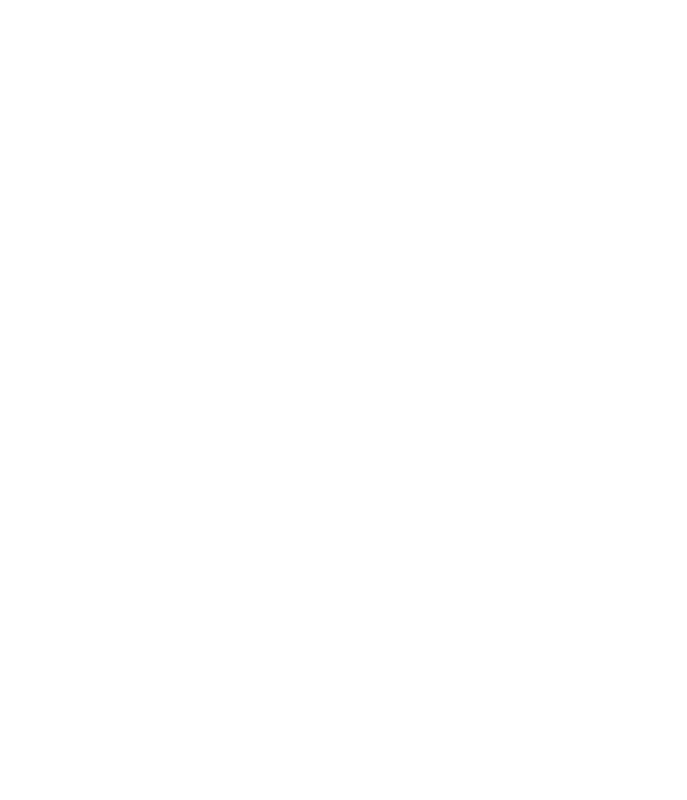
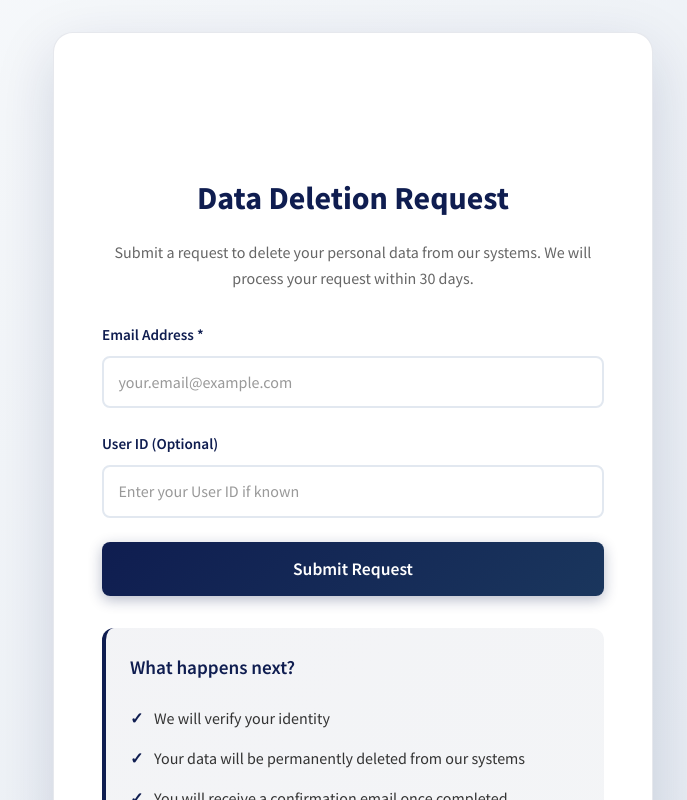
Before and after one commit to goldstein18/goldsteinsystems, a React (Create React App) app: page /request in a window 1280 px wide. Before the commit this address had no page. Shown: the top 800 px of the page, without its empty margins (287-974 px from the left). Built offline with nearby package versions, Linux system fonts and the light colour scheme; the HTML template or start-up script is replaced by a standard one.

Commit message:
add data request

```diff
--- a/src/App.js
+++ b/src/App.js
@@ -11,6 +11,7 @@
 import Footer from './components/Footer';
 import ProposalG5499 from './components/ProposalG5499';
 import SEOHead from './components/SEOHead';
+import DataDeletionRequest from './components/DataDeletionRequest';
 
 function App() {
   const [isMenuOpen, setIsMenuOpen] = useState(false);
@@ -43,6 +44,7 @@
             </>
           } />
           <Route path="/propuestaG5499" element={<ProposalG5499 />} />
+          <Route path="/request" element={<DataDeletionRequest />} />
         </Routes>
       </div>
     </Router>
--- /dev/null
+++ b/src/components/DataDeletionRequest.css
@@ -0,0 +1,234 @@
+.data-deletion-container {
+  min-height: 100vh;
+  background: linear-gradient(135deg, #f8fafc 0%, #e2e8f0 100%);
+  display: flex;
+  justify-content: center;
+  align-items: center;
+  padding: 2rem;
+  font-family: 'Source Sans Pro', 'Helvetica', 'Helvetica Neue', Arial, sans-serif;
+}
+
+.data-deletion-content {
+  background-color: white;
+  padding: 3rem;
+  border-radius: 20px;
+  box-shadow: 0 20px 60px rgba(15, 29, 80, 0.15);
+  width: 100%;
+  max-width: 600px;
+  border: 1px solid rgba(15, 29, 80, 0.1);
+}
+
+.logo-section-deletion {
+  display: flex;
+  justify-content: center;
+  margin-bottom: 2rem;
+}
+
+.deletion-logo {
+  height: 60px;
+  width: auto;
+  object-fit: contain;
+}
+
+.data-deletion-content h1 {
+  text-align: center;
+  color: #0f1d50;
+  font-size: 2rem;
+  font-weight: 700;
+  margin-bottom: 1rem;
+  font-family: 'Source Sans Pro', sans-serif;
+}
+
+.subtitle {
+  text-align: center;
+  color: #666;
+  font-size: 1rem;
+  line-height: 1.6;
+  margin-bottom: 2rem;
+}
+
+.deletion-form {
+  margin-bottom: 2rem;
+}
+
+.form-group {
+  margin-bottom: 1.5rem;
+}
+
+.form-group label {
+  display: block;
+  color: #0f1d50;
+  font-weight: 600;
+  margin-bottom: 0.5rem;
+  font-size: 0.95rem;
+}
+
+.form-group input {
+  width: 100%;
+  padding: 0.9rem;
+  border: 2px solid #e2e8f0;
+  border-radius: 8px;
+  font-size: 1rem;
+  transition: all 0.3s ease;
+  font-family: 'Source Sans Pro', sans-serif;
+  box-sizing: border-box;
+}
+
+.form-group input:focus {
+  outline: none;
+  border-color: #0f1d50;
+  box-shadow: 0 0 0 3px rgba(15, 29, 80, 0.1);
+}
+
+.form-group input::placeholder {
+  color: #999;
+}
+
+.submit-button {
+  width: 100%;
+  padding: 1rem;
+  background: linear-gradient(135deg, #0f1d50, #1a365d);
+  color: white;
+  border: none;
+  border-radius: 8px;
+  font-size: 1.1rem;
+  font-weight: 600;
+  cursor: pointer;
+  transition: all 0.3s ease;
+  font-family: 'Source Sans Pro', sans-serif;
+  box-shadow: 0 4px 14px rgba(15, 29, 80, 0.3);
+}
+
+.submit-button:hover:not(:disabled) {
+  transform: translateY(-2px);
+  box-shadow: 0 6px 20px rgba(15, 29, 80, 0.4);
+}
+
+.submit-button:disabled {
+  opacity: 0.6;
+  cursor: not-allowed;
+}
+
+.message {
+  padding: 1rem;
+  border-radius: 8px;
+  text-align: center;
+  font-weight: 500;
+  margin-bottom: 1.5rem;
+  animation: fadeIn 0.3s ease;
+}
+
+.message.success {
+  background-color: #d4edda;
+  color: #155724;
+  border: 1px solid #c3e6cb;
+}
+
+.message.error {
+  background-color: #f8d7da;
+  color: #721c24;
+  border: 1px solid #f5c6cb;
+}
+
+@keyframes fadeIn {
+  from {
+    opacity: 0;
+    transform: translateY(-10px);
+  }
+  to {
+    opacity: 1;
+    transform: translateY(0);
+  }
+}
+
+.info-section {
+  background: linear-gradient(135deg, rgba(15, 29, 80, 0.05), rgba(26, 54, 93, 0.05));
+  padding: 1.5rem;
+  border-radius: 12px;
+  border-left: 4px solid #0f1d50;
+  margin-bottom: 1.5rem;
+}
+
+.info-section h3 {
+  color: #0f1d50;
+  font-size: 1.2rem;
+  font-weight: 600;
+  margin-bottom: 1rem;
+  font-family: 'Source Sans Pro', sans-serif;
+}
+
+.info-section ul {
+  list-style: none;
+  padding-left: 0;
+  margin: 0;
+}
+
+.info-section li {
+  color: #333;
+  padding: 0.5rem 0;
+  padding-left: 1.5rem;
+  position: relative;
+  line-height: 1.5;
+}
+
+.info-section li::before {
+  content: '✓';
+  position: absolute;
+  left: 0;
+  color: #0f1d50;
+  font-weight: bold;
+}
+
+.footer-info {
+  text-align: center;
+  padding-top: 1.5rem;
+  border-top: 1px solid #e2e8f0;
+}
+
+.footer-info p {
+  color: #666;
+  margin: 0.5rem 0;
+  font-size: 0.95rem;
+}
+
+.footer-info strong {
+  color: #0f1d50;
+  font-weight: 600;
+}
+
+/* Responsive design */
+@media (max-width: 768px) {
+  .data-deletion-container {
+    padding: 1rem;
+  }
+
+  .data-deletion-content {
+    padding: 2rem 1.5rem;
+  }
+
+  .data-deletion-content h1 {
+    font-size: 1.6rem;
+  }
+
+  .deletion-logo {
+    height: 50px;
+  }
+}
+
+@media (max-width: 480px) {
+  .data-deletion-content {
+    padding: 1.5rem 1rem;
+  }
+
+  .data-deletion-content h1 {
+    font-size: 1.4rem;
+  }
+
+  .subtitle {
+    font-size: 0.9rem;
+  }
+
+  .deletion-logo {
+    height: 45px;
+  }
+}
--- /dev/null
+++ b/src/components/DataDeletionRequest.js
@@ -0,0 +1,108 @@
+import React, { useState } from 'react';
+import './DataDeletionRequest.css';
+
+const DataDeletionRequest = () => {
+  const [email, setEmail] = useState('');
+  const [userId, setUserId] = useState('');
+  const [successMessage, setSuccessMessage] = useState('');
+  const [isLoading, setIsLoading] = useState(false);
+
+  const handleSubmit = async (e) => {
+    e.preventDefault();
+    setIsLoading(true);
+    setSuccessMessage('');
+
+    try {
+      // Here you would send the data to your backend server
+      // Example using fetch:
+      const response = await fetch('https://your-backend.com/delete-request', {
+        method: 'POST',
+        headers: {
+          'Content-Type': 'application/json',
+        },
+        body: JSON.stringify({ email, userId }),
+      });
+
+      if (response.ok) {
+        setSuccessMessage('Your data deletion request has been submitted successfully.');
+        setEmail('');
+        setUserId('');
+      } else {
+        setSuccessMessage('Something went wrong. Please try again later.');
+      }
+    } catch (error) {
+      setSuccessMessage('Something went wrong. Please try again later.');
+      console.error(error);
+    } finally {
+      setIsLoading(false);
+    }
+  };
+
+  return (
+    <div className="data-deletion-container">
+      <div className="data-deletion-content">
+        <div className="logo-section-deletion">
+          <img src="/logo.png" alt="Goldstein Systems" className="deletion-logo" />
+        </div>
+
+        <h1>Data Deletion Request</h1>
+        <p className="subtitle">
+          Submit a request to delete your personal data from our systems.
+          We will process your request within 30 days.
+        </p>
+
+        <form onSubmit={handleSubmit} className="deletion-form">
+          <div className="form-group">
+            <label htmlFor="email">Email Address *</label>
+            <input
+              type="email"
+              id="email"
+              value={email}
+              onChange={(e) => setEmail(e.target.value)}
+              placeholder="your.email@example.com"
+              required
+            />
+          </div>
+
+          <div className="form-group">
+            <label htmlFor="userId">User ID (Optional)</label>
+            <input
+              type="text"
+              id="userId"
+              value={userId}
+              onChange={(e) => setUserId(e.target.value)}
+              placeholder="Enter your User ID if known"
+            />
+          </div>
+
+          <button type="submit" className="submit-button" disabled={isLoading}>
+            {isLoading ? 'Submitting...' : 'Submit Request'}
+          </button>
+        </form>
+
+        {successMessage && (
+          <div className={`message ${successMessage.includes('successfully') ? 'success' : 'error'}`}>
+            {successMessage}
+          </div>
+        )}
+
+        <div className="info-section">
+          <h3>What happens next?</h3>
+          <ul>
+            <li>We will verify your identity</li>
+            <li>Your data will be permanently deleted from our systems</li>
+            <li>You will receive a confirmation email once completed</li>
+            <li>This process typically takes up to 30 days</li>
+          </ul>
+        </div>
+
+        <div className="footer-info">
+          <p>For questions about data deletion, contact us at:</p>
+          <p><strong>michael@goldsteinsystems.com</strong></p>
+        </div>
+      </div>
+    </div>
+  );
+};
+
+export default DataDeletionRequest;
```
